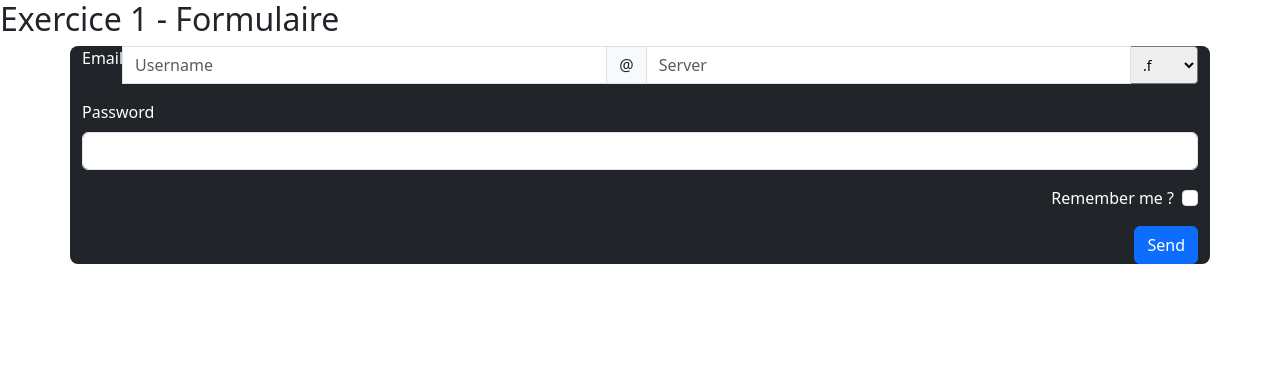
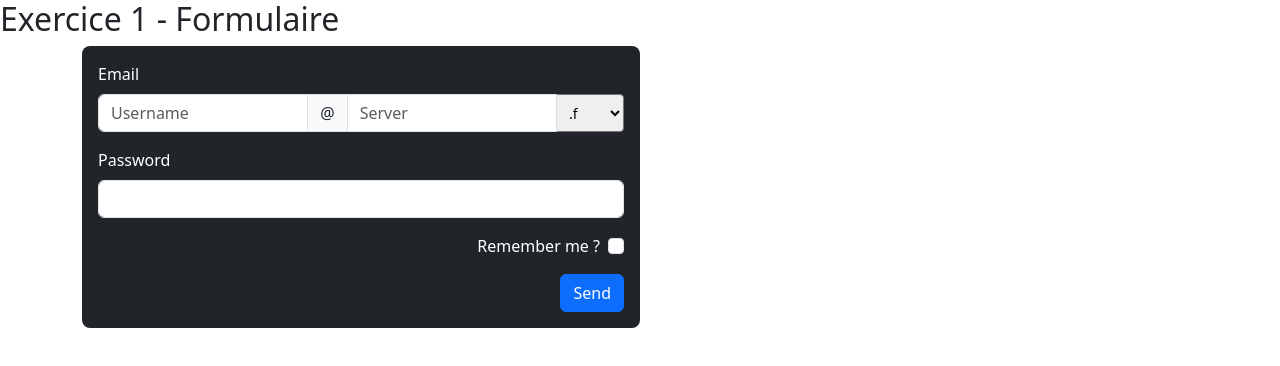
Before and after one commit to Fatima-benajjou/HTML-CSS, a plain HTML site: page Exercice Bootstrap/index.html in a window 1280 px wide. Drawn offline with nearby package versions, Linux system fonts and the light colour scheme.

Commit message:
second commit

```diff
--- a/Exercice Bootstrap/index.html
+++ b/Exercice Bootstrap/index.html
@@ -12,10 +12,12 @@
 <h2>Exercice 1 - Formulaire</h2>
 
 <form>
+    <div class="container ">
+    <div class="col-md-6 bg-dark border-dark rounded-3 p-3">
 
-    <div class="container-md bg-dark border-dark rounded-3">
+        <label for="exampleInputEmail" class="form-label text-white">Email</label>
     <div class="input-group mb-3">
-        <label for="exampleInputEmail" class="form-label text-white">Email</label>
+
         <input type="text" class="form-control" placeholder="Username" aria-label="Username">
         <span class="input-group-text">@</span>
         <input type="text" class="form-control" placeholder="Server" aria-label="Server">
@@ -25,7 +27,8 @@
             <option value="2">Two</option>
             <option value="3">Three</option>
           </select>
-      </div>
+
+        </div>
     <div class="mb-3">
       <label for="exampleInputPassword1" class="form-label text-white">Password</label>
       <input type="password" class="form-control" id="exampleInputPassword1">
@@ -37,6 +40,8 @@
     <div class ="text-end">
     <button type="submit" class="btn btn-primary text-white">Send</button>
 </div>
+    </div>
+
   </form>
 
 </div>
```
